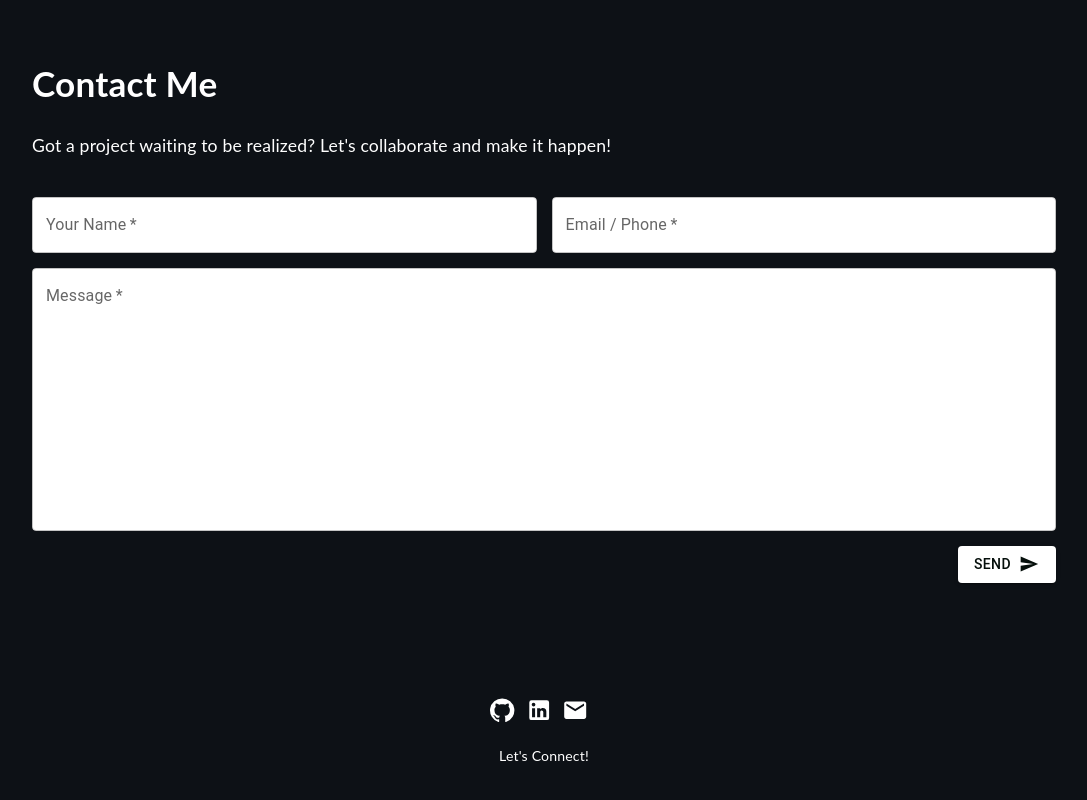
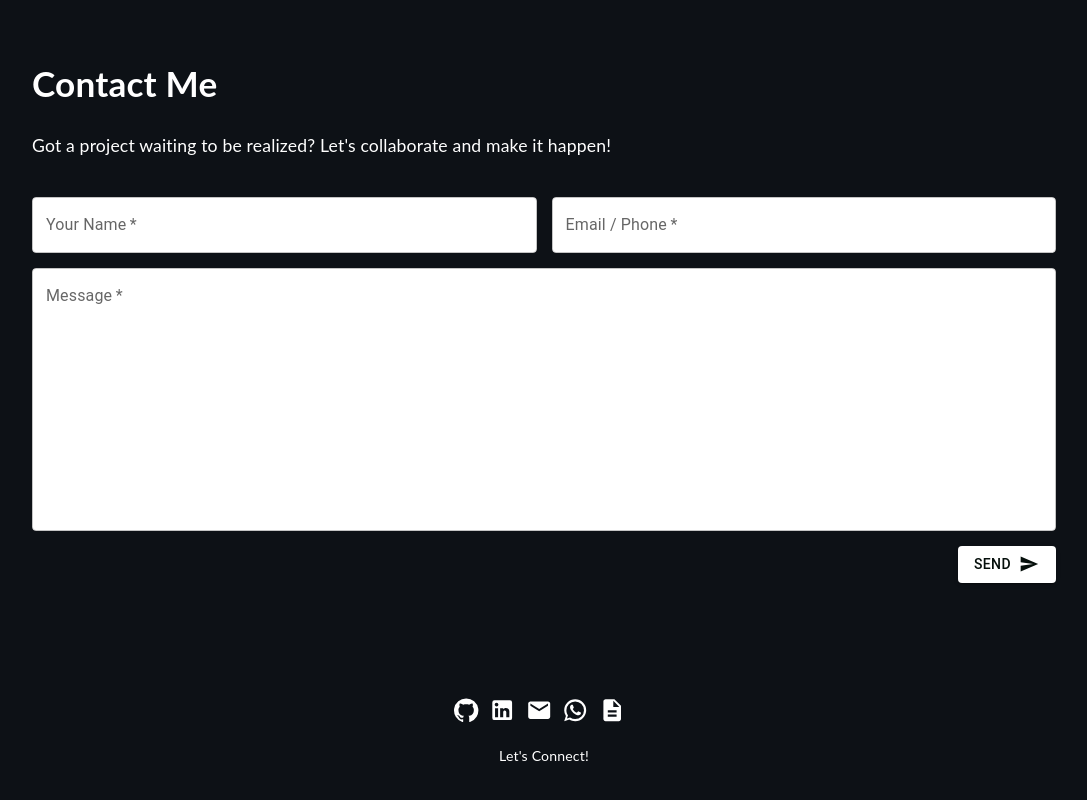
Before and after one commit to NatVincent7/react-portfolio, a React (Create React App) app: page / in a window 1280 px wide. Shown: the part 6440-7240 px from the top of the page, without its empty margins (96-1183 px from the left). Built offline with nearby package versions, Linux system fonts and the light colour scheme.

Commit message:
feat: Add whatsapp and resume icons with the hyperlinks on footer section

```diff
--- a/src/components/Footer.tsx
+++ b/src/components/Footer.tsx
@@ -2,7 +2,9 @@ import React from "react";
 import GitHubIcon from '@mui/icons-material/GitHub';
 import LinkedInIcon from '@mui/icons-material/LinkedIn';
 import EmailIcon from '@mui/icons-material/Email';
-import '../assets/styles/Footer.scss'
+import WhatsAppIcon from '@mui/icons-material/WhatsApp';
+import DescriptionIcon from '@mui/icons-material/Description';
+import '../assets/styles/Footer.scss';
 
 function Footer() {
   return (
@@ -11,6 +13,8 @@ function Footer() {
         <a href="https://github.com/NatVincent7" target="_blank" rel="noreferrer"><GitHubIcon/></a>
         <a href="https://www.linkedin.com/in/vincent68" target="_blank" rel="noreferrer"><LinkedInIcon/></a>
         <a href="mailto:nathaniel.vincent68@gmail.com" target="_blank" rel="noreferrer"><EmailIcon/></a>
+        <a href="https://wa.me/6289519839355" target="_blank" rel="noreferrer"><WhatsAppIcon/></a>
+        <a href="/react-portfolio/resume.pdf" target="_blank" rel="noreferrer" download><DescriptionIcon/></a>
       </div>
       <p>Let's Connect!</p>
     </footer>
```
